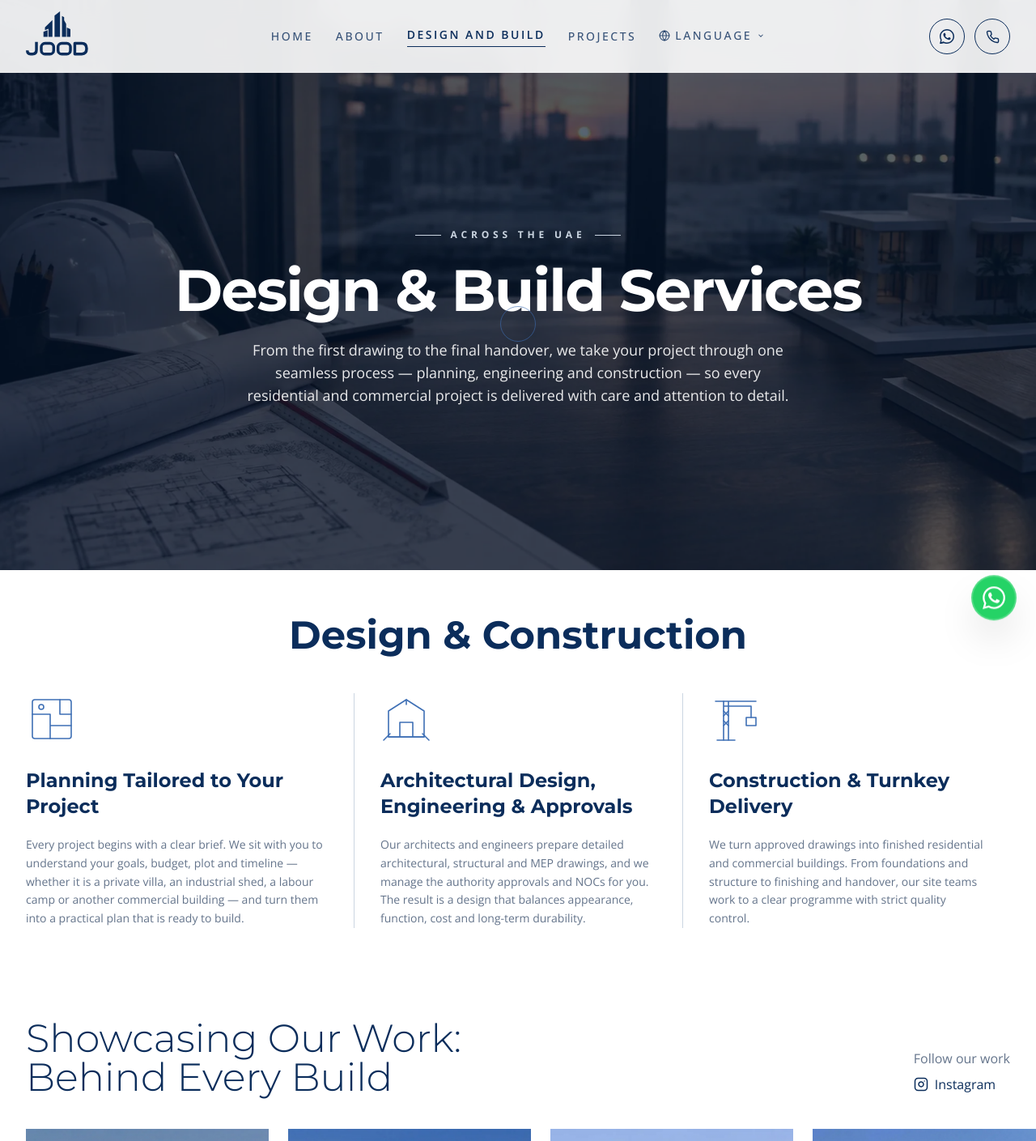
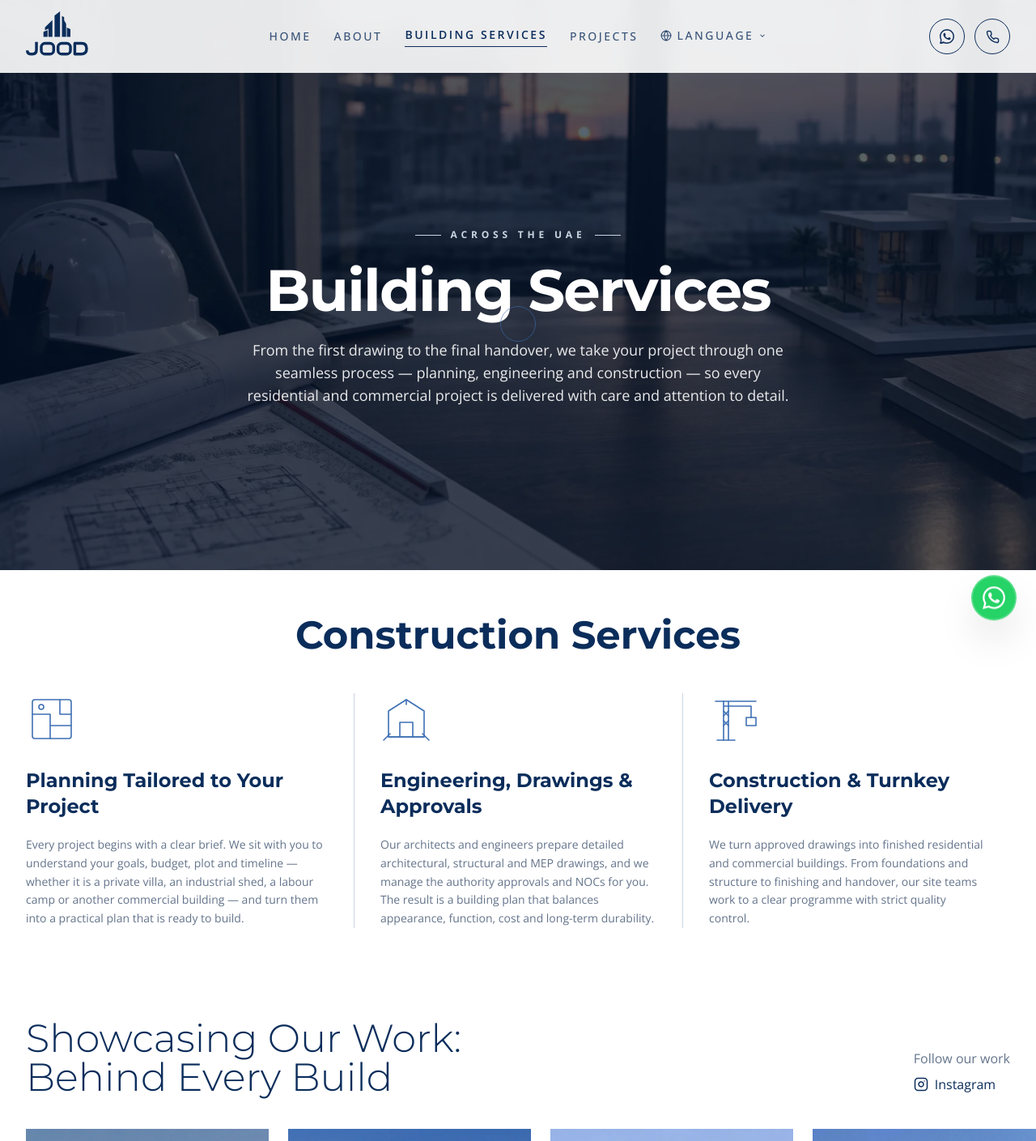
Before and after one commit to devsynxoffical/JOOD, a React (Create React App) app: page /services in a window 1280 px wide. Shown: the top 1409 px of the page at 81% size. Built offline with nearby package versions, Linux system fonts and the light colour scheme.

Commit message:
Rename Design and Build to Building Services and remove 'design' wording; one WhatsApp number everywhere; TikTok link; shorter image cache on cPanel

```diff
--- a/src/App.js
+++ b/src/App.js
@@ -21,7 +21,7 @@ function ScrollToTop() {
 function FloatingWhatsApp() {
   return (
     <a
-      href="https://wa.me/971564455996?text=Hello!%20I%27m%20interested%20in%20your%20services."
+      href="https://wa.me/971566664982?text=Hello!%20I%27m%20interested%20in%20your%20services."
       target="_blank"
       rel="noreferrer"
       className="whatsapp-float w-14 h-14 rounded-full bg-[#25D366] text-white flex items-center justify-center shadow-2xl hover:scale-110 hover:shadow-[0_8px_30px_rgba(37,211,102,0.5)] transition-all duration-300 border-2 border-white/20"
--- a/src/components/ContactModal.js
+++ b/src/components/ContactModal.js
@@ -34,7 +34,7 @@ export default function ContactModal({ open, onClose }) {
             Let’s Talk About Your Project
           </h2>
           <p className="text-[#1E293B]/60 mt-3 font-light text-sm">
-            Tell us what you need — a residential or commercial project, or full design and build. We reply within 24 hours.
+            Tell us what you need — a residential or commercial building project. We reply within 24 hours.
           </p>
         </div>
 
--- a/src/components/Footer.js
+++ b/src/components/Footer.js
@@ -5,7 +5,7 @@ import Logo from './Logo';
 const quickLinks = [
   { label: 'Home', to: '/' },
   { label: 'About', to: '/about' },
-  { label: 'Design and Build', to: '/services' },
+  { label: 'Building Services', to: '/services' },
   { label: 'Projects', to: '/portfolio' },
   { label: 'Contact', to: '/contact' },
 ];
@@ -15,14 +15,13 @@ const serviceLinks = [
   { label: 'Commercial Construction', to: '/services' },
   { label: 'Industrial Sheds', to: '/services' },
   { label: 'Labour Camps', to: '/services' },
-  { label: 'Design & Build', to: '/services' },
 ];
 
 const socials = [
-  { label: 'WhatsApp', href: 'https://wa.me/971564455996', icon: 'whatsapp' },
+  { label: 'WhatsApp', href: 'https://wa.me/971566664982', icon: 'whatsapp' },
   { label: 'Instagram', href: 'https://www.instagram.com/joodcontractinguae', icon: 'instagram' },
-  // TODO: replace these two with Jood's own profile URLs when provided
-  { label: 'TikTok', href: 'https://www.tiktok.com/', icon: 'tiktok' },
+  { label: 'TikTok', href: 'https://www.tiktok.com/@jood.building.con', icon: 'tiktok' },
+  // TODO: replace with Jood's LinkedIn page URL when provided
   { label: 'LinkedIn', href: 'https://www.linkedin.com/', icon: 'linkedin' },
 ];
 
--- a/src/components/FourPillarsSection.js
+++ b/src/components/FourPillarsSection.js
@@ -11,7 +11,7 @@ const pillars = [
       'One team manages your project from start to finish — drawings, approvals, procurement, site works and handover — so you always know what is happening and when.',
     features: [
       'End-to-End Project Management',
-      'Design Coordination & Procurement',
+      'Coordination & Procurement',
       'On-Schedule Milestone Delivery',
     ],
   },
--- a/src/components/QuoteForm.js
+++ b/src/components/QuoteForm.js
@@ -53,7 +53,6 @@ export default function QuoteForm({ onSuccess, onCancel }) {
                 <option>Commercial Construction</option>
                 <option>Industrial Shed</option>
                 <option>Labour Camp</option>
-                <option>Design & Build</option>
               </select>
             </div>
           </div>
--- a/src/components/SpacesSection.js
+++ b/src/components/SpacesSection.js
@@ -121,7 +121,7 @@ export default function SpacesSection({ onContactClick }) {
 
             {/* CTA */}
             <a
-              href="https://wa.me/971564455996"
+              href="https://wa.me/971566664982"
               target="_blank"
               rel="noreferrer"
               className="inline-flex items-center justify-center gap-3 bg-[#0B2D5B] text-white text-[10px] uppercase tracking-[0.25em] px-8 py-4 rounded-full transition-colors duration-300 hover:bg-[#3E6FB5] hover:text-white"
--- a/src/data/content.js
+++ b/src/data/content.js
@@ -30,14 +30,14 @@ export const stats = [
 export const navLinks = [
   { label: "Home", to: "/" },
   { label: "About", to: "/about" },
-  { label: "Design and Build", to: "/services" },
+  { label: "Building Services", to: "/services" },
   { label: "Projects", to: "/portfolio" },
 ];
 
 export const contactInfo = {
   phone: "+971 58 929 9581",
   phoneRaw: "971589299581",
-  whatsappRaw: "971564455996",
+  whatsappRaw: "971566664982",
   email: "info@joodbuildingcontracting.ae",
   website: "www.joodbuildingcontracting.ae",
   hours: "Mon – Sat · 9am – 5pm",
--- a/src/i18n/ar.json
+++ b/src/i18n/ar.json
@@ -379,5 +379,14 @@
  "Previous photo": "الصورة السابقة",
  "Next photo": "الصورة التالية",
  "Inquire Similar Build": "استفسر عن مشروع مماثل",
- "Survey & Approvals": "المعاينة والموافقات"
+ "Survey & Approvals": "المعاينة والموافقات",
+ "Building Services": "خدمات البناء",
+ "Construction Services": "خدمات الإنشاء",
+ "Our Building Journey": "رحلتنا في البناء",
+ "Engineering, Drawings & Approvals": "الهندسة والمخططات والموافقات",
+ "Drawings & Approvals": "المخططات والموافقات",
+ "Coordination & Procurement": "التنسيق والمشتريات",
+ "Tell us what you need — a residential or commercial building project. We reply within 24 hours.": "أخبرنا بما تحتاجه — مشروع بناء سكني أو تجاري. نرد خلال 24 ساعة.",
+ "From planning to construction and handover — experience the Jood Building Contracting difference.": "من التخطيط إلى البناء والتسليم — اكتشف الفرق مع جود لمقاولات البناء.",
+ "Our architects and engineers prepare detailed architectural, structural and MEP drawings, and we manage the authority approvals and NOCs for you. The result is a building plan that balances appearance, function, cost and long-term durability.": "يعدّ معماريونا ومهندسونا مخططات معمارية وإنشائية وكهروميكانيكية تفصيلية، ونتولى عنك موافقات الجهات المختصة وشهادات عدم الممانعة. والنتيجة خطة بناء توازن بين الشكل والوظيفة والتكلفة والمتانة على المدى الطويل."
 }
--- a/src/pages/About.js
+++ b/src/pages/About.js
@@ -235,7 +235,7 @@ export default function AboutPage() {
           image="/images/projects/villa-harmodi/01.webp"
           kicker="Join Our Clients"
           title="Let's Build Your Next Project Together"
-          subtitle="From design to construction and handover — experience the Jood Building Contracting difference."
+          subtitle="From planning to construction and handover — experience the Jood Building Contracting difference."
           primaryLabel="Book a Free Consultation"
           onPrimary={() => setShowContact(true)}
         />
--- a/src/pages/Contact.js
+++ b/src/pages/Contact.js
@@ -16,7 +16,7 @@ import { navLinks, contactInfo } from '../data/content';
 
 const contactChannels = [
   { icon: 'phone', title: 'Call Us', desc: contactInfo.phone, href: `tel:${contactInfo.phoneRaw}` },
-  { icon: 'whatsapp', title: 'WhatsApp', desc: contactInfo.phone, href: `https://wa.me/${contactInfo.whatsappRaw}` },
+  { icon: 'whatsapp', title: 'WhatsApp', desc: '+971 56 666 4982', href: `https://wa.me/${contactInfo.whatsappRaw}` },
   { icon: 'mail', title: 'Email Us', desc: contactInfo.email, href: `mailto:${contactInfo.email}` },
   { icon: 'globe', title: 'Website', desc: contactInfo.website, href: null },
 ];
--- a/src/pages/Services.js
+++ b/src/pages/Services.js
@@ -11,7 +11,7 @@ import { navLinks } from '../data/content';
 
 const J = '/images/jood/';
 
-/* ---------- Design & Construction pillars ---------- */
+/* ---------- Building services pillars ---------- */
 function PlanIcon() {
   return (
     <svg width="64" height="64" viewBox="0 0 64 64" fill="none" stroke="currentColor" strokeWidth="1.6" strokeLinecap="round" strokeLinejoin="round" aria-hidden="true">
@@ -49,8 +49,8 @@ const pillars = [
   },
   {
     icon: <BlueprintIcon />,
-    title: 'Architectural Design, Engineering & Approvals',
-    desc: 'Our architects and engineers prepare detailed architectural, structural and MEP drawings, and we manage the authority approvals and NOCs for you. The result is a design that balances appearance, function, cost and long-term durability.',
+    title: 'Engineering, Drawings & Approvals',
+    desc: 'Our architects and engineers prepare detailed architectural, structural and MEP drawings, and we manage the authority approvals and NOCs for you. The result is a building plan that balances appearance, function, cost and long-term durability.',
   },
   {
     icon: <CraneIcon />,
@@ -73,7 +73,7 @@ const showcase = [
 /* ---------- Journey ---------- */
 const journey = [
   { title: 'Concept & Planning', image: `${J}design-planning.webp`, desc: 'Brief, site study, budget and programme agreed with you.' },
-  { title: 'Design & Approvals', image: '/images/projects/shed-shady/06.webp', desc: 'Architectural, structural and MEP drawings, plus authority approvals.' },
+  { title: 'Drawings & Approvals', image: '/images/projects/shed-shady/06.webp', desc: 'Architectural, structural and MEP drawings, plus authority approvals.' },
   { title: 'Construction', image: '/images/projects/shed-shady/05.webp', desc: 'Foundations, structure and MEP, built to a clear schedule.' },
   { title: 'Finishing & Handover', image: '/images/projects/sham-07-amal-ghareeb/01.webp', desc: 'Finishes, testing, snagging and a smooth handover of your keys.' },
 ];
@@ -167,7 +167,7 @@ export default function ServicesPage() {
             <span className="w-8 h-px bg-[#CBD5E1]" />
           </div>
           <h1 className="font-serif text-white font-bold leading-[1.1] tracking-tight text-4xl md:text-6xl lg:text-7xl max-w-4xl mb-6">
-            Design &amp; Build Services
+            Building Services
           </h1>
           <p className="max-w-2xl text-base md:text-lg text-white/90 leading-relaxed">
             From the first drawing to the final handover, we take your project through one seamless
@@ -177,10 +177,10 @@ export default function ServicesPage() {
         </div>
       </section>
 
-      {/* ================= DESIGN & CONSTRUCTION ================= */}
+      {/* ================= CONSTRUCTION SERVICES ================= */}
       <section className="pt-10 md:pt-14 pb-20 md:pb-28">
         <div className="max-w-7xl mx-auto px-5 md:px-8">
-          <h2 className="font-serif text-3xl md:text-5xl font-bold text-[#0B2D5B] text-center mb-12">Design &amp; Construction</h2>
+          <h2 className="font-serif text-3xl md:text-5xl font-bold text-[#0B2D5B] text-center mb-12">Construction Services</h2>
           <div className="grid md:grid-cols-3">
             {pillars.map((p, i) => (
               <Reveal key={p.title} delay={i * 120}>
@@ -229,7 +229,7 @@ export default function ServicesPage() {
       {/* ================= JOURNEY ================= */}
       <section className="pb-20 md:pb-28">
         <div className="max-w-4xl mx-auto px-6 text-center mb-10">
-          <h2 className="font-serif text-3xl md:text-5xl font-light text-[#0B2D5B] mb-4">Our Design &amp; Build Journey</h2>
+          <h2 className="font-serif text-3xl md:text-5xl font-light text-[#0B2D5B] mb-4">Our Building Journey</h2>
           <p className="text-sm text-[#64748B] leading-relaxed">
             From the first drawing to the final handover, we bring your project to life through a seamless
             process that combines planning, precision and quality construction.
```
Also changed, not shown: 1 other file (tests, documents, lock files or other folders).
